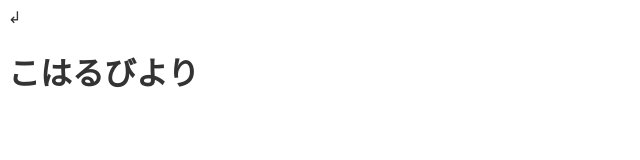
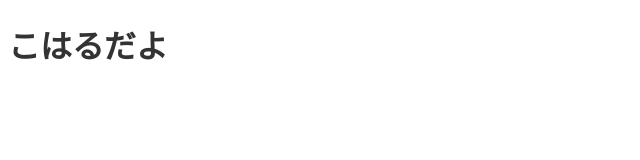
Before and after one commit to ko-haru/ko-haru.github.io, a plain HTML site: page index.html in a window 1280 px wide. Shown: the whole page, without its empty margins (0-640 px from the left). Drawn offline with Linux system fonts and the light colour scheme; a web font is replaced by a local one.

Commit message:
Fix indent

```diff
--- a/index.html
+++ b/index.html
@@ -2,14 +2,14 @@
 <html>
   <head>
     <meta charset="utf-8">
-    <meta name="viewport" content="width=device-width, initial-scale=1.0">↲
+    <meta name="viewport" content="width=device-width, initial-scale=1.0">
     <link href="https://fonts.googleapis.com/earlyaccess/nicomoji.css" rel="stylesheet">
-    <link href="./styles/common.css" rel="stylesheet">
-    <title>こはるびより</title>
+    <link href="styles/common.css" rel="stylesheet">
+    <title>こはるだよ</title>
   </head>
   <body>
     <header>
-      <h1>こはるびより</h1>
+      <h1>こはるだよ</h1>
     </header>
     <nav>
     </nav>
```
